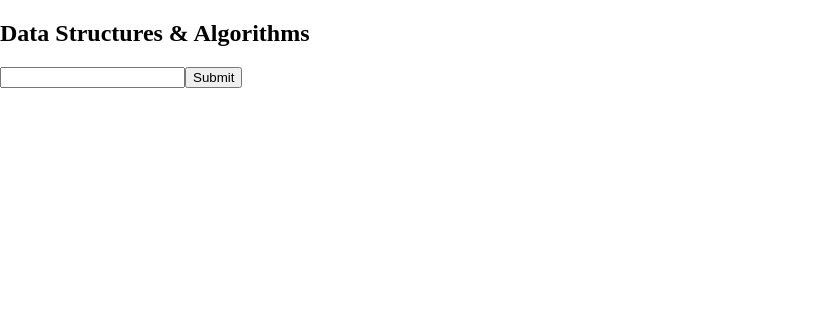
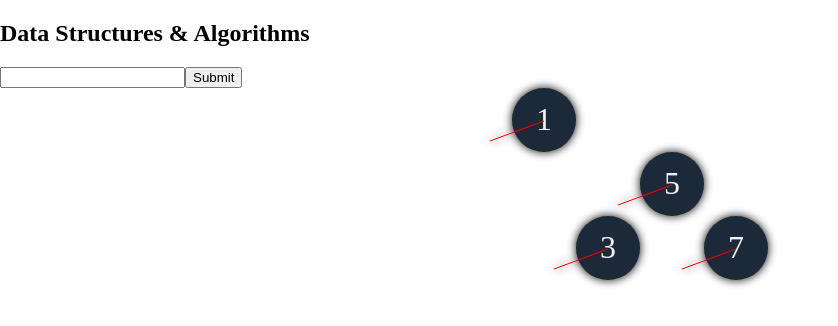
Before and after one commit to samp-reston/algo-visualiser, a React (Create React App) app: page / in a window 1280 px wide. Shown: the top 326 px of the page, without its empty margins (0-838 px from the left). Built offline with nearby package versions, Linux system fonts and the light colour scheme.

Commit message:
use offset in future

```diff
--- a/src/App.css
+++ b/src/App.css
@@ -19,6 +19,10 @@
   filter: drop-shadow(0px 0px 5px black);
 }
 
+p {
+  position: absolute
+}
+
 .container {
   display: flex;
 }
@@ -26,3 +30,8 @@
 body {
   margin: 0;
 }
+
+.branch {
+  position: absolute;
+  z-index: 1;
+}
--- a/src/App.tsx
+++ b/src/App.tsx
@@ -8,6 +8,10 @@ function App() {
   const [dataStructure, setDataStructure] = useState('binary-search-tree')
 
   const bst = new BinarySearchTree()
+  bst.insert(1)
+  bst.insert(5)
+  bst.insert(3)
+  bst.insert(7)
 
   return (
     <>
--- a/src/components/data-structures/BinarySearchTree/Branch.tsx
+++ b/src/components/data-structures/BinarySearchTree/Branch.tsx
@@ -1,14 +1,21 @@
+import { Node } from "../../../data-structures/binary-search-tree/Node";
+
 type Branch = {
-  x1: number;
-  y1: number;
-  x2: number;
-  y2: number
+  x1: number | undefined;
+  y1: number | undefined;
+  x2: number | undefined;
+  y2: number | undefined
+}
+
+type TargetNodes = {
+  parent: Partial<Node>
+  child: Partial<Node>
 }
 
 function Branch(props?: Branch) {
   if (!props) return <></>
   return (
-    <svg style={{ position: 'absolute', zIndex: '-1' }}>
+    <svg className="branch">
       <line x1={props.x1} y1={props.y1} x2={props.x2} y2={props.y2} stroke="red" />
     </svg>
   )
--- a/src/components/data-structures/BinarySearchTree/NodeComponent.tsx
+++ b/src/components/data-structures/BinarySearchTree/NodeComponent.tsx
@@ -5,18 +5,6 @@ import Branch from "./Branch";
 function NodeComponent(node: Partial<Node>) {
   const [leftChildPosition, setLeftChildPostion] = useState<undefined | { x: number, y: number }>(undefined)
   const [rightChildPosition, setRightChildPostion] = useState<undefined | { x: number, y: number }>(undefined)
-
-  const thisNodePosition = document.getElementById(node.value)?.getBoundingClientRect()
-  const thisNodeOffsetWidth = document.getElementById(node.value)?.offsetWidth
-  const thisNodeOffsetHeight = document.getElementById(node.value)?.offsetHeight
-  const thisNodeOffsetLeft = document.getElementById(node.value)?.offsetLeft
-  const thisNodeOffsetTop = document.getElementById(node.value)?.offsetTop
-  console.log(thisNodeOffsetWidth, thisNodeOffsetHeight, thisNodeOffsetLeft, thisNodeOffsetTop, node.value)
-  if (thisNodeOffsetLeft && thisNodeOffsetWidth && thisNodeOffsetTop && thisNodeOffsetHeight) {
-    const thisNodeCenterX = thisNodeOffsetLeft + thisNodeOffsetWidth / 2
-    const thisNodeCenterY = thisNodeOffsetTop + thisNodeOffsetHeight / 2
-    console.log({ x: thisNodeCenterX, y: thisNodeCenterY }, node.value);
-  }
 
   let childStyle: string = 'bst-root'
   if (node.parent?.left?.value === node.value) {
@@ -32,36 +20,29 @@ function NodeComponent(node: Partial<Node>) {
   }
 
   useEffect(() => {
-    if (leftChildPosition) return
-    const leftChildPos: DOMRect | undefined = document.getElementById(node.left?.value)?.getBoundingClientRect()
-    setLeftChildPostion(leftChildPos)
-  })
-
-  useEffect(() => {
-    if (rightChildPosition) return
-    const rightChildOffsetWidth = document.getElementById(node.right?.value)?.offsetWidth
-    const rightChildOffsetHeight = document.getElementById(node.right?.value)?.offsetHeight
-    const rightChildOffsetLeft = document.getElementById(node.right?.value)?.offsetLeft
-    const rightChildOffsetTop = document.getElementById(node.right?.value)?.offsetTop
-    console.log(rightChildOffsetWidth, rightChildOffsetHeight, rightChildOffsetLeft, rightChildOffsetTop, node.value)
-    if (!rightChildOffsetLeft || !rightChildOffsetWidth || !rightChildOffsetTop || !rightChildOffsetHeight) return
-    const x = rightChildOffsetLeft + rightChildOffsetWidth / 2
-    const y = rightChildOffsetTop + rightChildOffsetHeight / 2
-    console.log(x, y);
-    setRightChildPostion({ x, y })
-  })
+    // Use Offset instead of bounding client rect
+    const rightChild = document.getElementById(node.right?.value)?.getBoundingClientRect()
+    console.log(rightChild, node.right?.value);
+    console.log(document.getElementById(node.value)?.getBoundingClientRect(), node.value)
+  }, [])
 
   if (!node.value) return <></>
 
   return (
-    <div className="container">
+    <>
       {node.left?.value != null && <NodeComponent {...node.left} />}
       <div id={node.value} className={`bst-node ${node.value && childStyle}`} data-testid={`bst-node ${node.value && childStyle}`} style={{ marginTop: `${getNodeHeight(node) * 4}rem` }}>
-        {/* <Branch x1={32} y1={32} x2={96} y2={96} /> */}
-        {node.value}
+        {/* {node.left && <Branch x1={0} y1={0} x2={96} y2={96} />} */}
+        <p>{node.value}</p>
+        <Branch
+          x1={150}
+          y1={0 + 76}
+          x2={96}
+          y2={96}
+        />
       </div>
       {node.right?.value != null && <NodeComponent {...node.right} />}
-    </div>
+    </>
   )
 }
 
```
